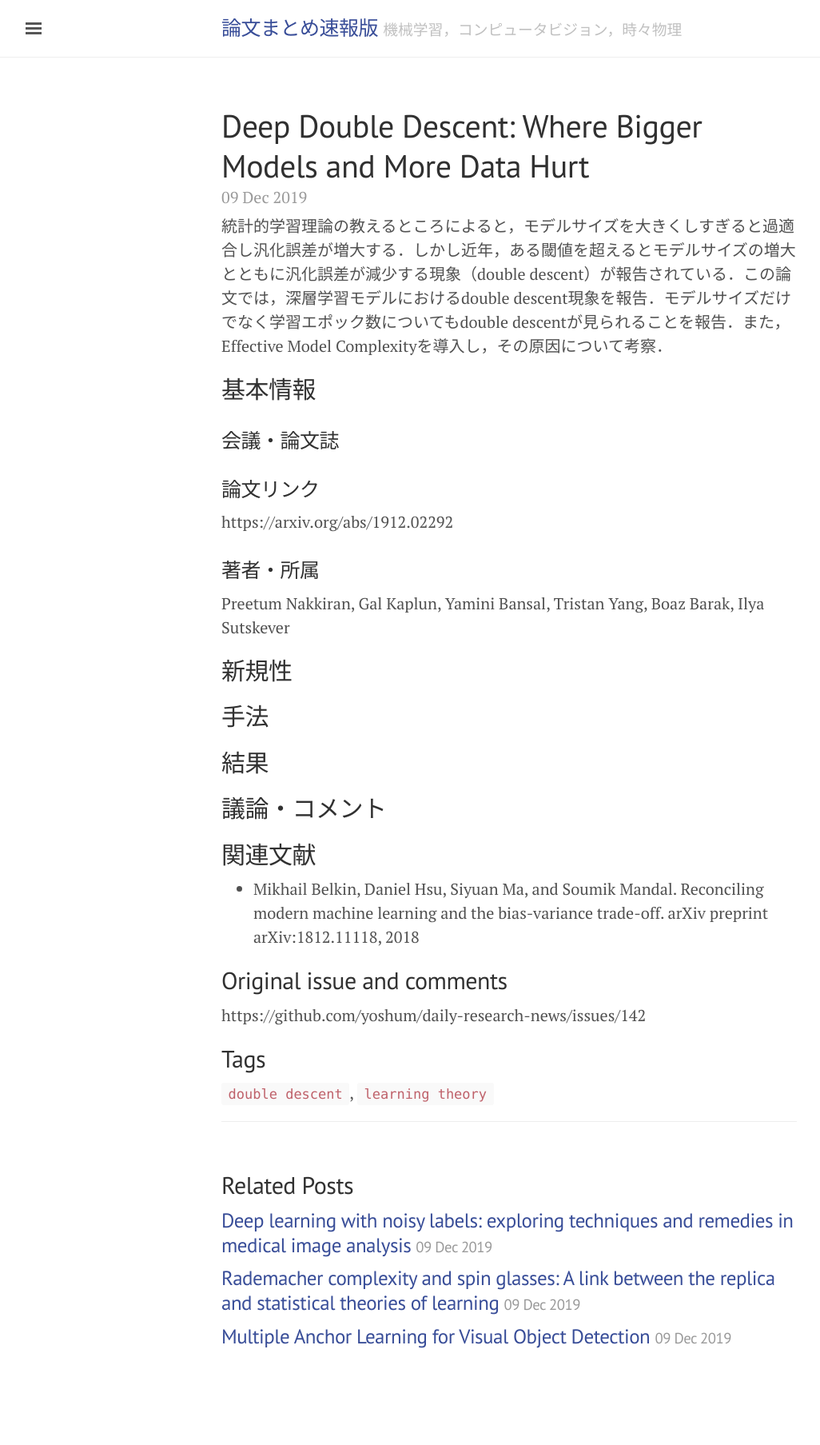
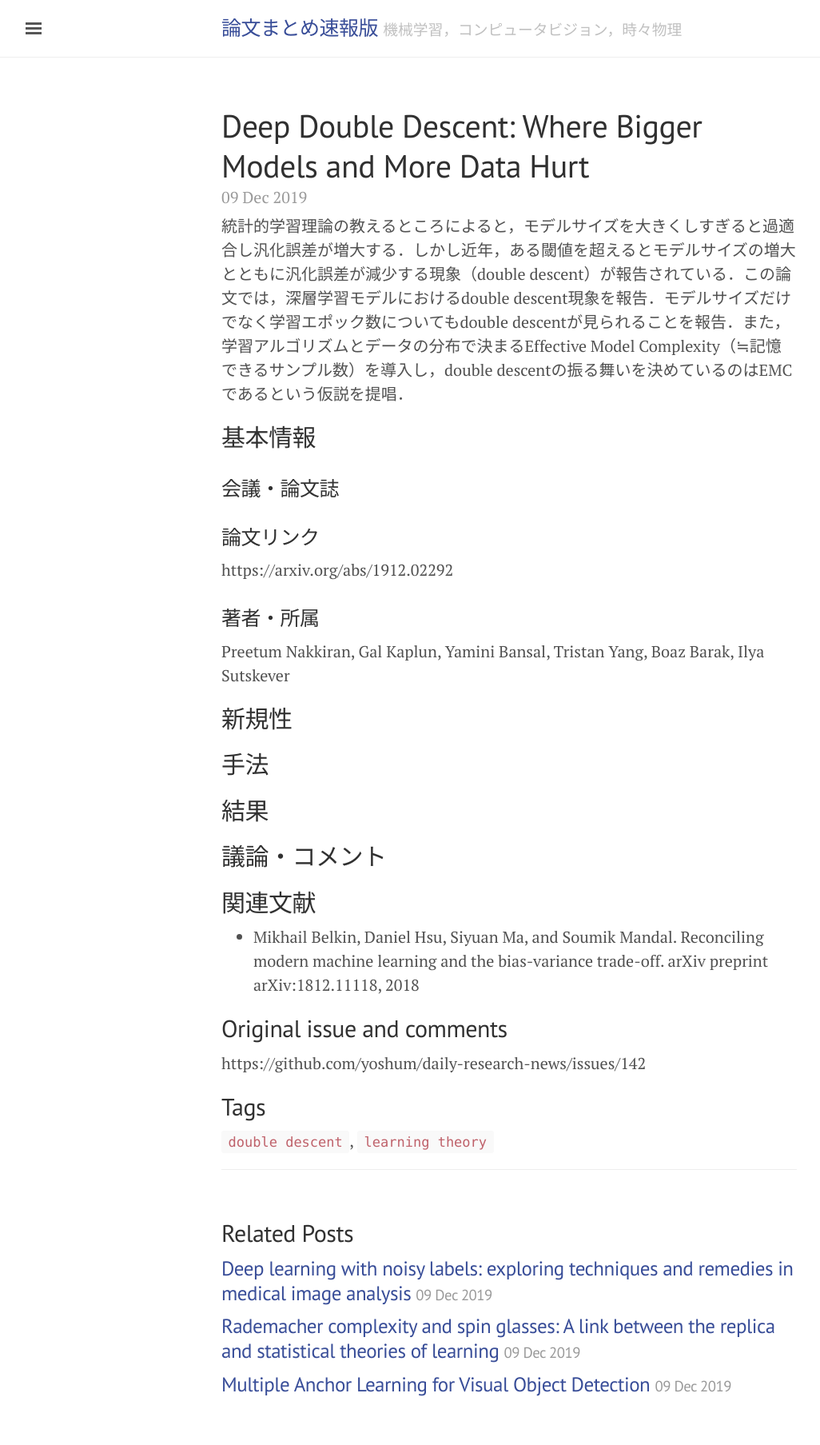
Before and after one commit to amirunpri2018/daily-research-news, a Jekyll site: the page built from _posts/2019-12-09-deep-double-descent_-where-bigger-models-and-more-data-hurt.md, in a window 1280 px wide. Shown: the whole page at 80% size, without its empty margins (3-1029 px from the left). Built offline with Jekyll 4.4.1, drawn with Linux system fonts in a browser that asks for light colours; nearby versions of some CDN libraries; before the commit the page ends 1747 px from its top, so only the background shows below that.

Commit message:
add a post

```diff
--- a/_posts/2019-12-09-deep-double-descent_-where-bigger-models-and-more-data-hurt.md
+++ b/_posts/2019-12-09-deep-double-descent_-where-bigger-models-and-more-data-hurt.md
@@ -2,10 +2,10 @@
 layout: post
 title: "Deep Double Descent: Where Bigger Models and More Data Hurt"
 tags: ["double descent","learning theory"]
-date: 2019-12-09 11:57:21 +0900
+date: 2019-12-09 18:27:04 +0900
 ---
 
-統計的学習理論の教えるところによると，モデルサイズを大きくしすぎると過適合し汎化誤差が増大する．しかし近年，ある閾値を超えるとモデルサイズの増大とともに汎化誤差が減少する現象（double descent）が報告されている．この論文では，深層学習モデルにおけるdouble descent現象を報告．モデルサイズだけでなく学習エポック数についてもdouble descentが見られることを報告．また，Effective Model Complexityを導入し，その原因について考察．
+統計的学習理論の教えるところによると，モデルサイズを大きくしすぎると過適合し汎化誤差が増大する．しかし近年，ある閾値を超えるとモデルサイズの増大とともに汎化誤差が減少する現象（double descent）が報告されている．この論文では，深層学習モデルにおけるdouble descent現象を報告．モデルサイズだけでなく学習エポック数についてもdouble descentが見られることを報告．また，学習アルゴリズムとデータの分布で決まるEffective Model Complexity（≒記憶できるサンプル数）を導入し，double descentの振る舞いを決めているのはEMCであるという仮説を提唱．
 
 ## 基本情報
 ### 会議・論文誌
```
